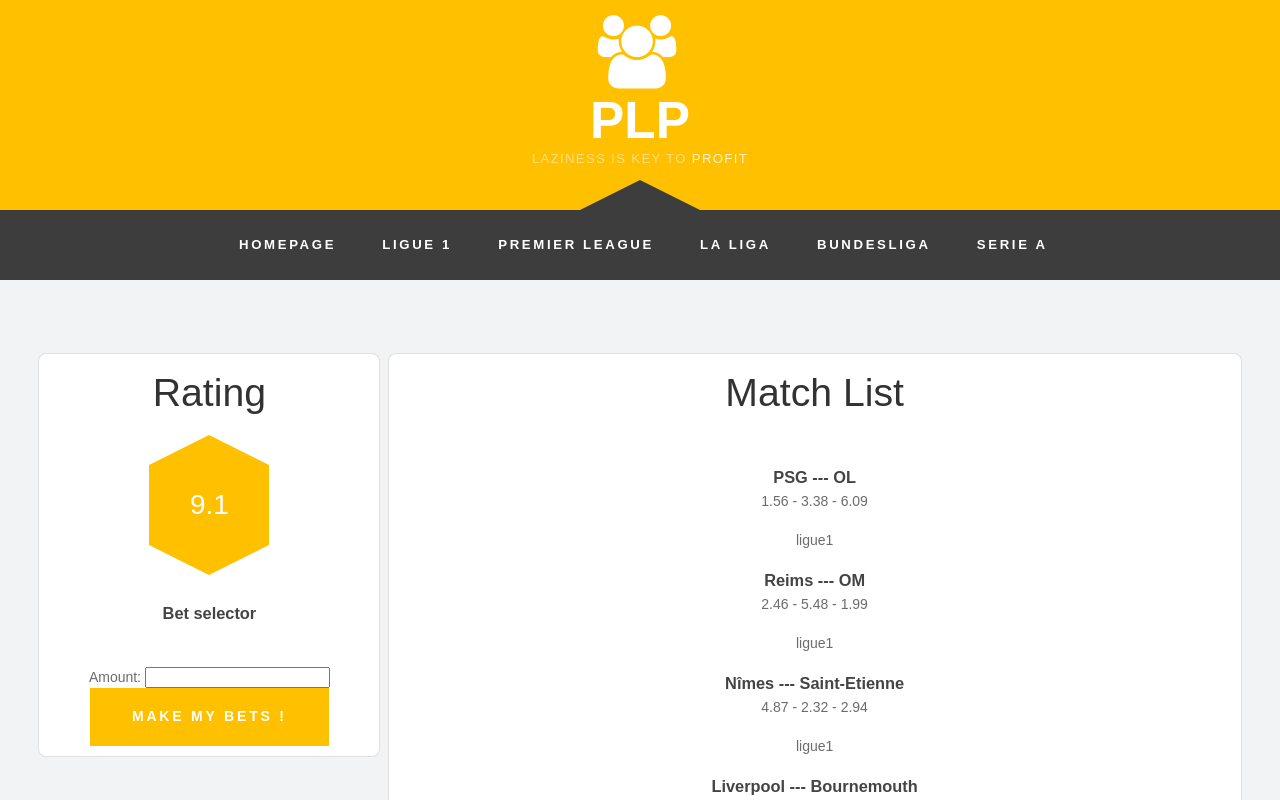
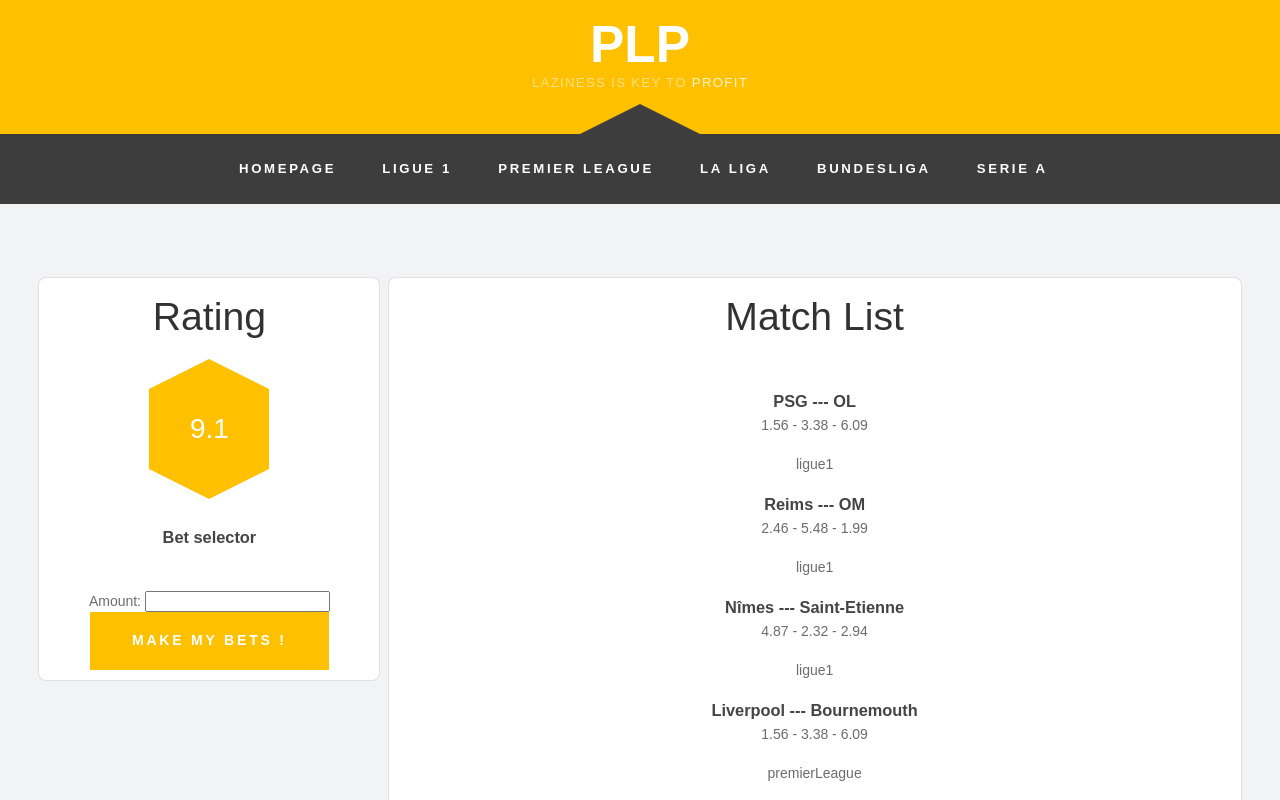
Before and after one commit to M-Garrigues/PLP, a Vue app in the folder web/: page / in a window 1280 px wide. Shown: the top 800 px of the page. Built offline with nearby package versions, Linux system fonts and the light colour scheme.

Commit message:
removed logo

```diff
--- a/web/src/components/Navbar.vue
+++ b/web/src/components/Navbar.vue
@@ -3,7 +3,6 @@
         <div id="header-wrapper">
             <div id="header" class="container">
                 <div id="logo">
-                    <span class="icon icon-group"></span>
                     <h1><a href="#">PLP</a></h1>
                     <span>Laziness is key to <a href="https://i.kym-cdn.com/entries/icons/original/000/000/248/profit.jpg" rel="nofollow" target="_blank">profit</a></span>
                 </div>
```
